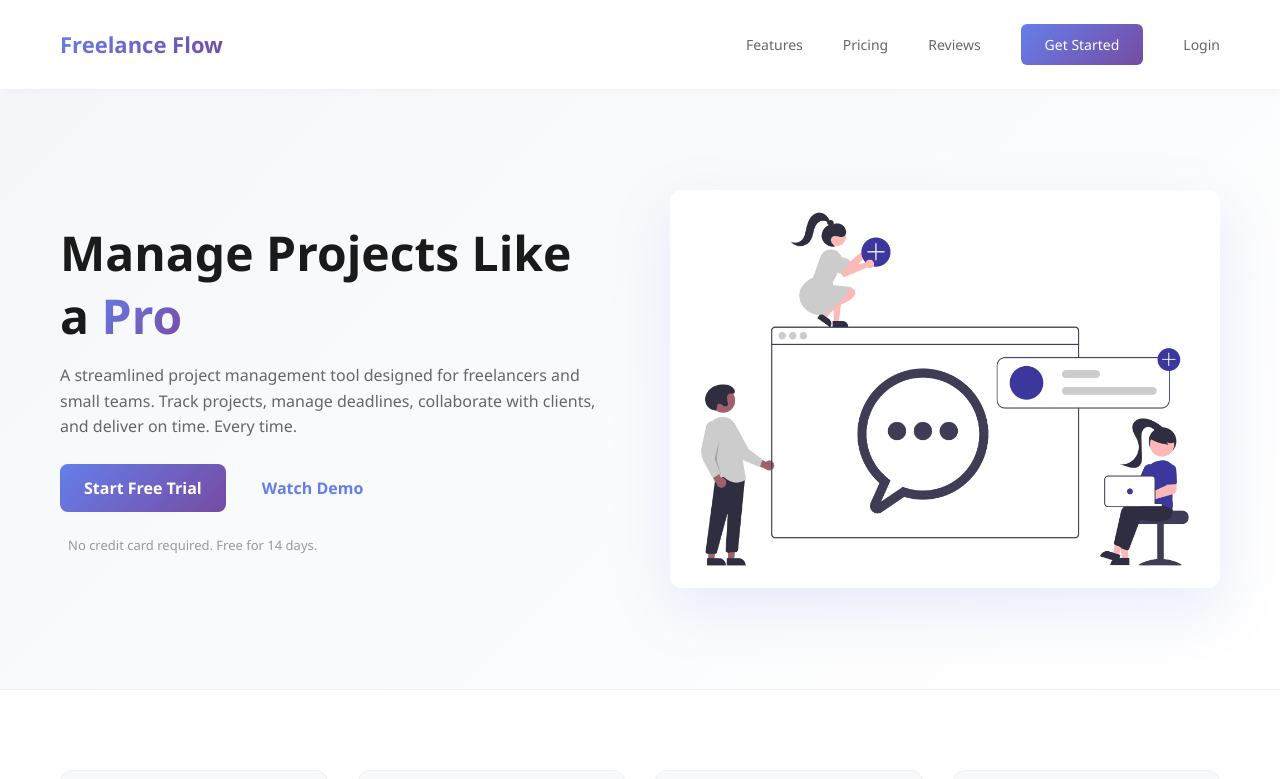
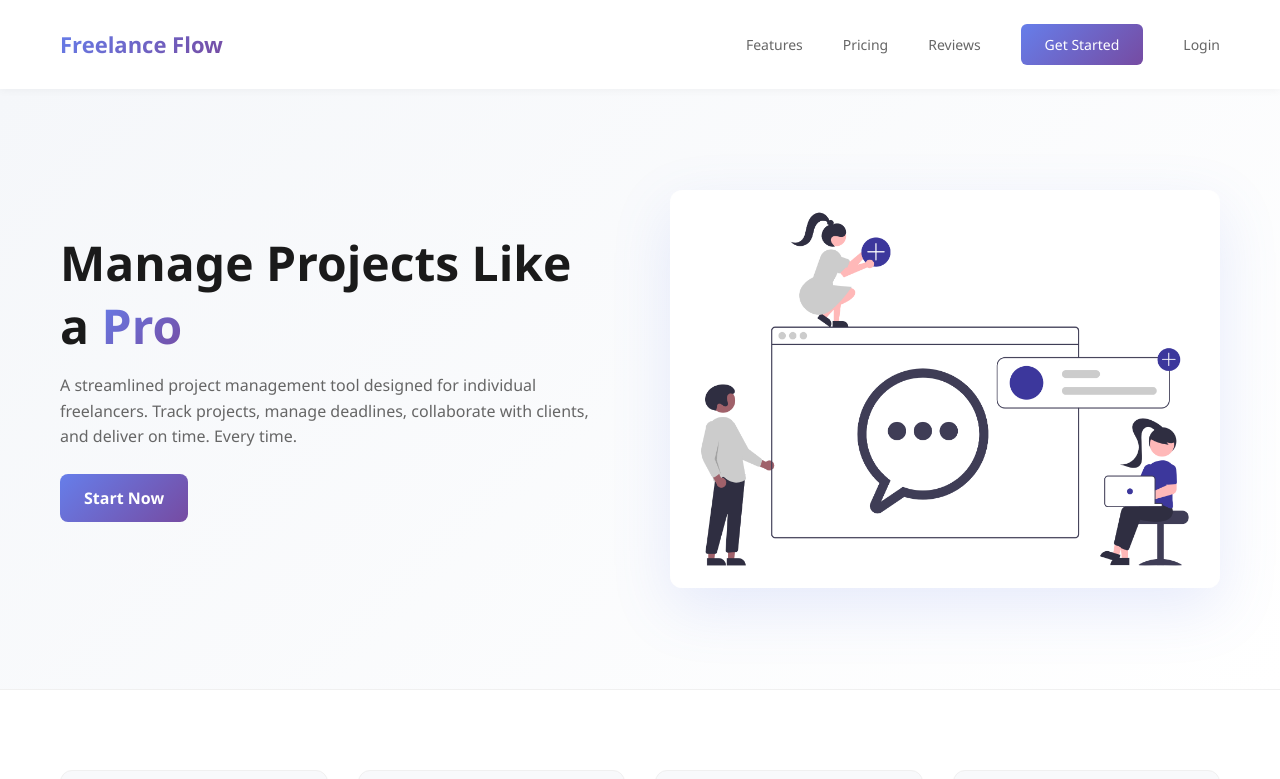
Before and after one commit to HafsaAyesha/ProjectManger, a React (Create React App) app in the folder frontend/: page / in a window 1280 px wide. Shown: the top 779 px of the page. Built offline with nearby package versions, Linux system fonts and the light colour scheme.

Commit message:
fixed hero section of homepage

```diff
--- a/frontend/src/components/Hero/Hero.css
+++ b/frontend/src/components/Hero/Hero.css
@@ -1,9 +1,8 @@
-/* src/components/Hero/Hero.css */
+
 .hero {
     display: flex;
     flex-direction: column;
     gap: 30px;
-    padding: 40px 20px;
     background: linear-gradient(135deg, #f5f7fa 0%, #ffffff 100%);
 }
 
@@ -19,7 +18,6 @@
     background: linear-gradient(135deg, #667eea 0%, #764ba2 100%);
     -webkit-background-clip: text;
     -webkit-text-fill-color: transparent;
-    background-clip: text;
 }
 
 .hero-text p {
@@ -32,32 +30,20 @@
 .hero-buttons {
     display: flex;
     flex-direction: column;
-    gap: 12px;
     margin-bottom: 24px;
 }
 
-.primary-btn, .secondary-btn {
+.primary-btn {
     padding: 12px 24px;
     border-radius: 8px;
     text-decoration: none;
     font-weight: 600;
     font-size: 16px;
     border: none;
-    cursor: pointer;
     transition: all 0.3s ease;
     text-align: center;
 }
-/* Note: I kept button styles here too just in case, but they are also in App.css */
 
-.hero-trust {
-    display: flex;
-    align-items: center;
-    gap: 8px;
-    font-size: 13px;
-    color: #999;
-}
-
-.hero-trust i { color: #667eea; }
 
 .hero img {
     width: 100%;
@@ -70,7 +56,7 @@
 @media (min-width: 601px) {
     .hero {
         flex-direction: row;
-        padding: 60px 40px;
+        padding: 30px 40px;
         gap: 40px;
         min-height: 500px;
     }
@@ -82,7 +68,7 @@
     .hero {
         display: grid;
         grid-template-columns: 1fr 1fr;
-        padding: 100px 60px;
+        padding: 20px 60px;
         gap: 60px;
         min-height: 600px;
         align-items: center;
--- a/frontend/src/components/Hero/Hero.jsx
+++ b/frontend/src/components/Hero/Hero.jsx
@@ -1,23 +1,28 @@
 import React from 'react';
+// Assuming you are using React Router, import the Link component
+import { Link } from 'react-router-dom';
 import './Hero.css';
 
 const Hero = () => {
   return (
     <section className="hero">
       <div className="hero-text">
-        <h1>Manage Projects Like a <span>Pro</span></h1>
-        <p>A streamlined project management tool designed for freelancers and small teams. Track projects, manage deadlines, collaborate with clients, and deliver on time. Every time.</p>
+        <h1>
+          Manage Projects Like a <span>Pro</span>
+        </h1>
+        <p>
+          A streamlined project management tool designed for individual freelancers.
+          Track projects, manage deadlines, collaborate with clients, and deliver on
+          time. Every time.
+        </p>
         <div className="hero-buttons">
-          <button className="primary-btn">Start Free Trial</button>
-          <button className="secondary-btn">Watch Demo</button>
-        </div>
-        <div className="hero-trust">
-          <i className="fa-solid fa-shield-check"></i>
-          <span>No credit card required. Free for 14 days.</span>
+          <Link to="/register" className="primary-btn">
+            Start Now
+          </Link>
         </div>
       </div>
       <div className="hero-image">
-        <img src="/img_1.png" alt="Freelance Flow Dashboard"/>
+        <img src="/img_1.png" alt="Freelance Flow Dashboard" />
       </div>
     </section>
   );
--- a/frontend/src/components/navbar/Navbar.css
+++ b/frontend/src/components/navbar/Navbar.css
@@ -5,7 +5,6 @@ nav {
     display: flex;
     justify-content: space-between;
     align-items: center;
-    padding: 16px 16px;
     background: #ffffff;
     /* Sticky position for the navigation bar itself */
     position: sticky;
```
